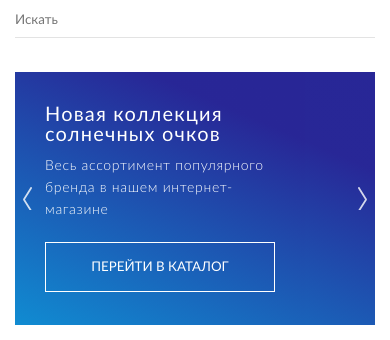
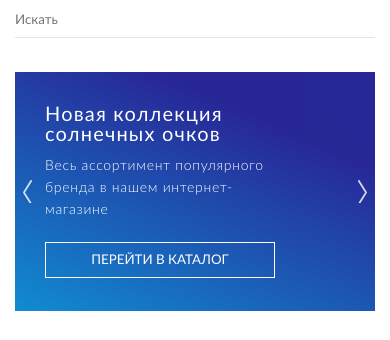
Before and after one commit to astrowrld/optica, a plain HTML site: page index.html in a window 390 px wide. Shown: the part 68-408 px from the top of the page. Drawn offline with nearby package versions, Linux system fonts and the light colour scheme.

Commit message:
Add files via upload

```diff
--- a/css/style.css
+++ b/css/style.css
@@ -390,15 +390,8 @@ body {
   display: flex;
   position: relative;
   margin-top: 51px; }
-  @media (max-width: 1200px) {
-    .slider-info__content {
-      height: 80%; } }
-  @media (max-width: 992px) {
-    .slider-info__content {
-      height: 60%; } }
   @media (max-width: 767px) {
     .slider-info__content {
-      height: 40%;
       margin-top: 20px; } }
   .slider-info__content .slick-list {
     overflow: hidden; }
@@ -474,6 +467,15 @@ body {
   display: -ms-flexbox;
   display: flex;
   width: 100%; }
+  @media (max-width: 1200px) {
+    .slider-info__item {
+      height: 400px; } }
+  @media (max-width: 992px) {
+    .slider-info__item {
+      height: 300px; } }
+  @media (max-width: 767px) {
+    .slider-info__item {
+      height: 239px; } }
 
 .slider-info__left {
   display: -webkit-box;
```
